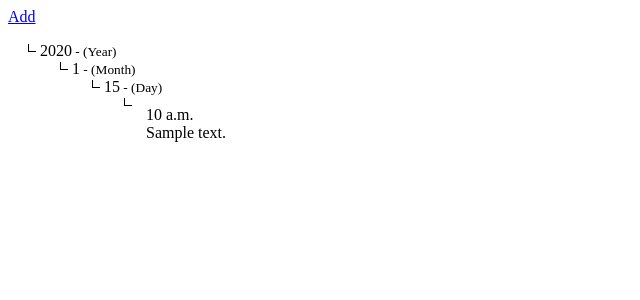
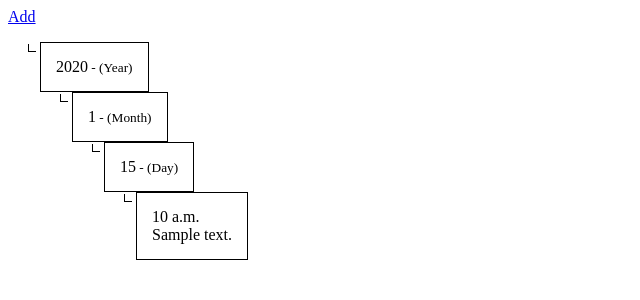
Before and after one commit to shivams906/diary, a Django app: page /entries/ in a window 1280 px wide. Shown: the top 300 px of the page, without its empty margins (0-640 px from the left). Run offline with Django 3.2, Linux system fonts and the light colour scheme; tables that the repository leaves empty hold one stand-in row (values such as "Sample post"); some libraries are stand-ins or nearby versions.

Commit message:
added more styling

```diff
--- a/entries/static/entries/css/style.css
+++ b/entries/static/entries/css/style.css
@@ -1,13 +1,5 @@
 * {
   box-sizing: border-box; }
-
-li#id-entry {
-  padding: 10px; }
-
-ul {
-  list-style: none; }
-  ul .box {
-    cursor: pointer; }
 
 main {
   position: relative; }
@@ -17,6 +9,18 @@ main {
     padding-left: 32px; }
     main ul li {
       position: relative; }
+    main ul .entry {
+      padding: 15px;
+      border: 1px solid;
+      width: max-content; }
+    main ul .box {
+      cursor: pointer;
+      display: block;
+      border: 1px solid;
+      padding: 15px;
+      width: max-content; }
+    main ul .box:hover {
+      background-color: #ccc; }
     main ul li::before {
       content: "";
       position: absolute;
--- a/entries/templates/entries/home.html
+++ b/entries/templates/entries/home.html
@@ -25,10 +25,12 @@ Home - Diary
                             <span class="box">{{ day_entry.grouper }}<small> - (Day)</small></span>
                             <ul>
                                 {% for entry in day_entry.list %}
-                                <li id='id-entry'>
-                                    {{ entry.created.time }}
-                                    <br>
-                                    {{ entry.text|linebreaksbr }}
+                                <li>
+                                    <div class='entry'>
+                                        {{ entry.created.time }}
+                                        <br>
+                                        {{ entry.text|linebreaksbr }}
+                                    </div>
                                 </li>
                                 {% endfor %}
                             </ul>
```
